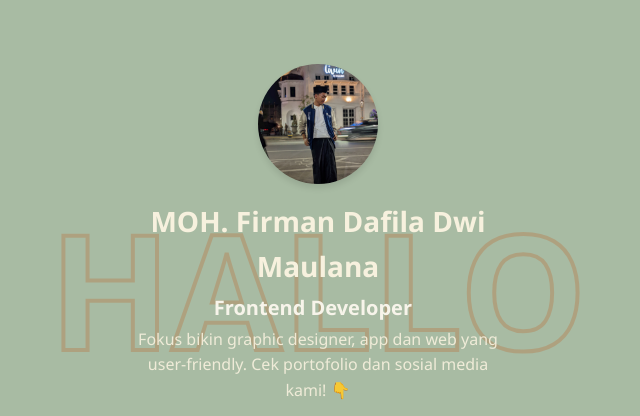
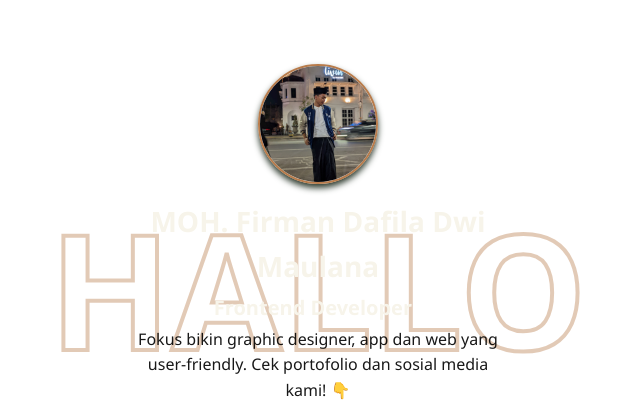
Before and after one commit to Dafila/Linktree-f.dafila, a plain HTML site: page index.html in a window 1280 px wide. Shown: the top 416 px of the page, without its empty margins (322-962 px from the left). Drawn offline with Linux system fonts and the light colour scheme.

Commit message:
initial commit

```diff
--- a/css/style.css
+++ b/css/style.css
@@ -1,13 +1,3 @@
-/* Variabel CSS untuk tema */
-:root {
-    --text-color: #F7F1DE;
-    --bg-color: #A8BBA3;
-    --card-bg: #C4A484;
-    --shadow-color: rgba(0, 0, 0, 0.1);
-    --transition: all 0.3s ease;
-
-}
-
 /* Reset dan base styles */
 * {
     margin: 0;
@@ -57,16 +47,16 @@ body {
     height: 120px;
     border-radius: 50%;
     object-fit: cover;
-    border: 4px solid var(--primary-color);
+    border: 2px solid #B87C4C;
     margin-bottom: 15px;
-    box-shadow: 0 4px 6px var(--shadow-color);
+    box-shadow: 0 4px 6px #2d3a2d;
 }
 
 .name {
     font-size: 28px;
     font-weight: 700;
     margin-bottom: 3px;
-    color: var(--primary-color);
+    color: #F7F4EA;
 }
 
 .teks-berjalan {
```
